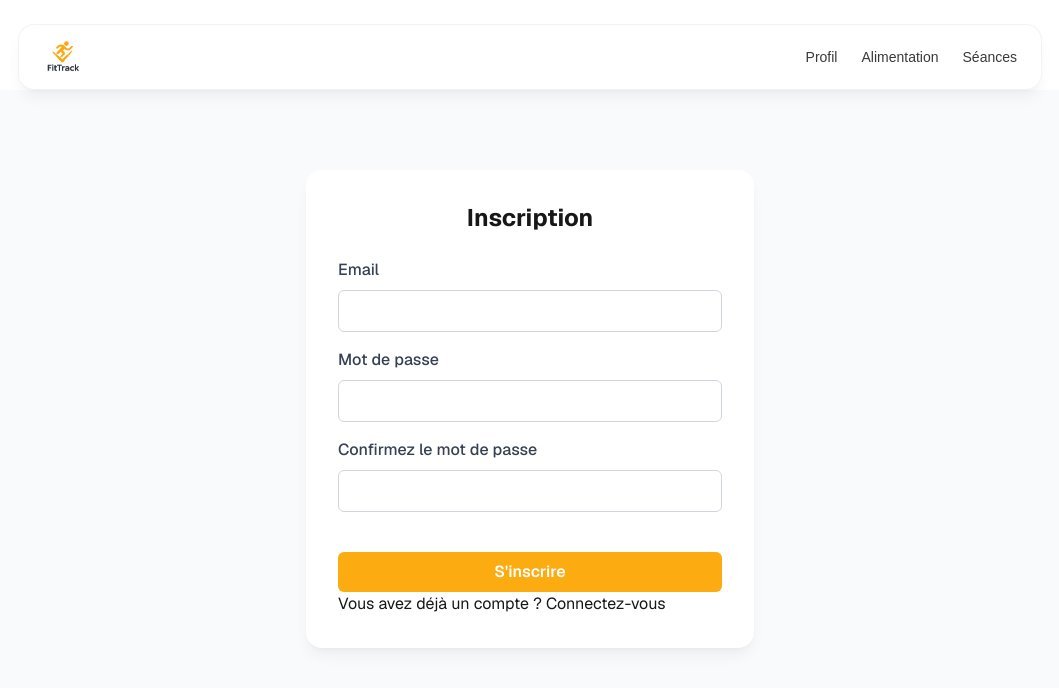
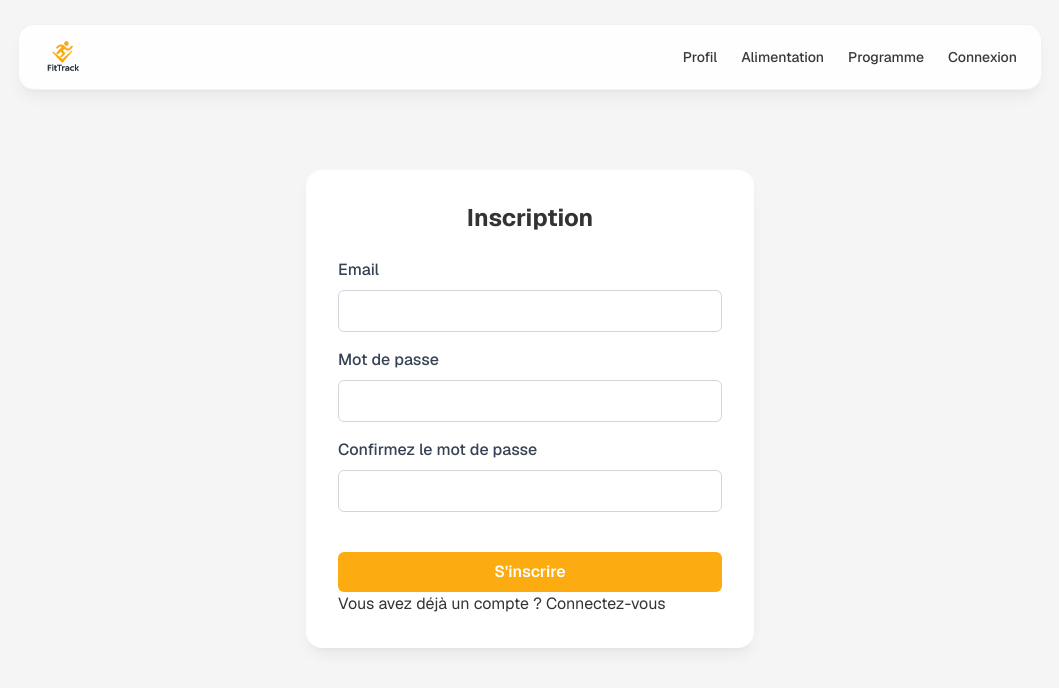
Before and after one commit to Muhammed-Ali19/fitTrack, a Next.js app: page /inscription in a window 1280 px wide. Shown: the top 688 px of the page, without its empty margins (110-1169 px from the left). Built offline with nearby package versions, Linux system fonts and the light colour scheme.

Commit message:
Sauvegarde du code actuel

```diff
--- a/src/app/components/Nav.tsx
+++ b/src/app/components/Nav.tsx
@@ -25,7 +25,10 @@ const Nav = () => {
                             <Link href="/alimentation" className="nav-link">Alimentation</Link>
                         </li>
                         <li>
-                            <Link href="/seances" className="nav-link bg-[#FCAB10">Séances</Link>
+                            <Link href="/programme" className="nav-link bg-[#FCAB10">Programme</Link>
+                        </li>
+                        <li>
+                            <Link href="/connexion" className="nav-link" >Connexion</Link >
                         </li>
                     </ul>
                 </div>
--- a/src/app/connexion/page.tsx
+++ b/src/app/connexion/page.tsx
@@ -16,10 +16,9 @@ export default function ConnexionPage() {
 
     return (
         <>
+            <div className="relative min-h-screen overflow-hidden bg-[#F5F5F5] font-sans text-[#333333]">
                 <Nav />
-            <main className="min-h-screen bg-gray-50 p-8 font-sans flex flex-col items-center">
-
-
+                <main className="min-h-screen flex flex-col items-center p-8 font-sans ">
                     {/* FORMULAIRE DE CONNEXION */}
                     <section className="mt-12 w-full max-w-md bg-white p-8 rounded-lg shadow-lg">
                         <h2 className="text-2xl font-bold mb-6 text-center">Connexion</h2>
@@ -54,6 +53,8 @@ export default function ConnexionPage() {
                     </section>
 
                 </main>
+            </div>
+
         </>
 
     );
--- a/src/app/inscription/page.tsx
+++ b/src/app/inscription/page.tsx
@@ -21,8 +21,9 @@ export default function InscriptionPage() {
 
     return (
         <>
+            <div className="relative min-h-screen overflow-hidden bg-[#F5F5F5] font-sans text-[#333333]">
                 <Nav />
-            <main className="min-h-screen bg-gray-50 p-8 font-sans flex flex-col items-center">
+                <main className="min-h-screen flex flex-col items-center p-8 font-sans ">
                     {/* FORMULAIRE D'INSCRIPTION */}
                     <section className="mt-12 w-full max-w-md bg-white p-8 rounded-2xl shadow-lg shadow-black/5">
                         <h2 className="text-2xl font-bold mb-6 text-center">Inscription</h2>
@@ -81,6 +82,8 @@ export default function InscriptionPage() {
         }
       `}</style>
                 </main>
+            </div>
+
         </>
 
     );
```
Also changed, not shown: src/app/programme/page.tsx (renamed from src/app/seances/page.tsx). Lines whose indentation alone changed are shown as unchanged.
